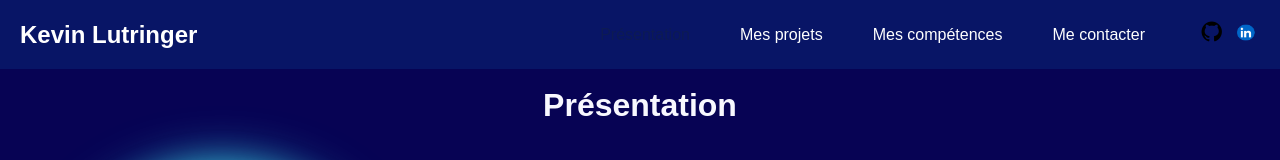
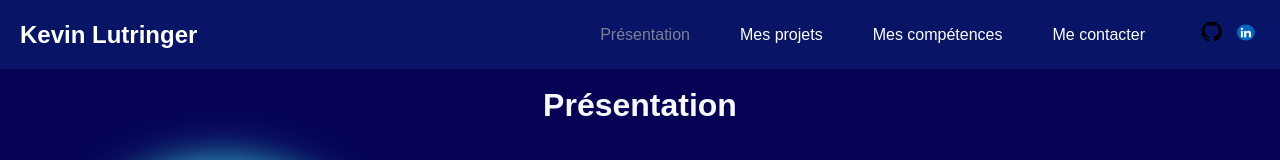
Before and after one commit to Archantay/Portfolio, a React (Create React App) app: page / in a window 1280 px wide. In both pictures the pointer is over the link "Présentation". Shown: the top 160 px of the page. Built offline with nearby package versions, Linux system fonts and the light colour scheme.

Commit message:
Changement de la couleur au survol de la souris

```diff
--- a/src/styles/header.scss
+++ b/src/styles/header.scss
@@ -52,7 +52,7 @@ body {
 }
 
 .header nav ul li a:hover {
-  color: #0f1c50cd;
+  color: #9a9a9ecd;
 }
 
 .header .socials {
```
